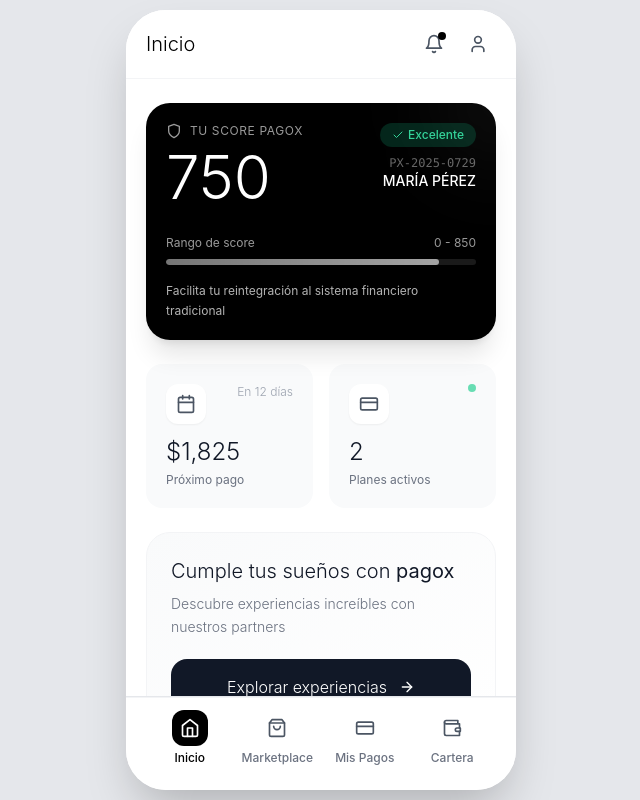
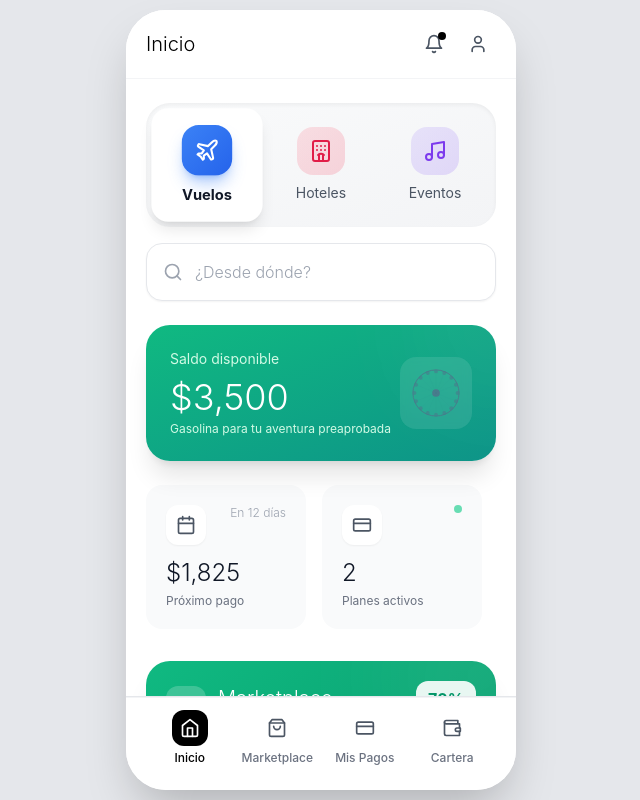
Before and after one commit to Rene-Nun/Pagox_proto_ux, a Next.js app: page / in a window 1280 px wide. Shown: the whole page, without its empty margins (319-959 px from the left). Built offline with nearby package versions, Linux system fonts and the light colour scheme.

Commit message:
Actualizar HomeScreen.tsx

```diff
--- a/app/components/screens/HomeScreen.tsx
+++ b/app/components/screens/HomeScreen.tsx
@@ -1,15 +1,45 @@
+import { useState, useRef } from 'react'
 import MobileContainer from '../MobileContainer'
 import Header from '../Header'
-import { Calendar, CreditCard, Check, ArrowRight, ChevronDown, Sparkles, Plane, Hotel, Music, Eye, EyeOff, TrendingUp, Shield, Zap, Target } from 'lucide-react'
-import { useState } from 'react'
+import TuristaLogo from '../TuristaLogo'
+import { Calendar, CreditCard, Plane, Hotel, Music, ArrowRight, Shield, Eye, EyeOff, ChevronDown, Sparkles, Search } from 'lucide-react'
 
 interface HomeScreenProps {
   onNavigate: (screen: string, tab?: string) => void
   activeTab: string
 }
 
+type TabType = 'flights' | 'hotels' | 'events'
+
 export default function HomeScreen({ onNavigate, activeTab }: HomeScreenProps) {
+  const [selectedTab, setSelectedTab] = useState<TabType>('flights')
   const [showPlans, setShowPlans] = useState(false)
+  const scrollRef = useRef<HTMLDivElement>(null)
+
+  const handleTabChange = (tab: TabType) => {
+    setSelectedTab(tab)
+  }
+
+  const handleSearchClick = () => {
+    if (selectedTab === 'flights') {
+      onNavigate('flightSearch')
+    } else if (selectedTab === 'hotels') {
+      onNavigate('hotelSearch')
+    } else if (selectedTab === 'events') {
+      onNavigate('partner')
+    }
+  }
+
+  const getSearchPlaceholder = () => {
+    switch (selectedTab) {
+      case 'flights':
+        return '¿Desde dónde?'
+      case 'hotels':
+        return 'Buscar hoteles'
+      case 'events':
+        return 'Buscar eventos'
+    }
+  }
 
   return (
     <MobileContainer className="bg-white">
@@ -18,53 +48,116 @@ export default function HomeScreen({ onNavigate, activeTab }: HomeScreenProps) {
       <div className="flex-1 overflow-y-auto">
         <div className="px-5 py-6 space-y-6">
 
-          {/* Score Pagox - Pasaporte Financiero Compacto */}
-          <div className="bg-black rounded-3xl p-5 shadow-xl relative overflow-hidden">
-            {/* Decorative Elements */}
-            <div className="absolute top-0 right-0 w-32 h-32 bg-white/5 rounded-full blur-2xl transform translate-x-16 -translate-y-16"></div>
+          {/* Hero Section con Tabs */}
+          <div className="space-y-4">
+            {/* Navigation Tabs - 3D Style */}
+            <div className="bg-gradient-to-br from-gray-50 to-gray-100 rounded-3xl p-2 shadow-inner">
+              <div className="grid grid-cols-3 gap-2">
+                {/* Vuelos Tab */}
+                <button
+                  onClick={() => handleTabChange('flights')}
+                  className={`relative py-4 rounded-2xl transition-all duration-300 ${
+                    selectedTab === 'flights'
+                      ? 'bg-white shadow-lg scale-105'
+                      : 'bg-transparent hover:bg-white/50'
+                  }`}
+                >
+                  <div className={`w-12 h-12 mx-auto mb-2 rounded-2xl flex items-center justify-center transition-all duration-300 ${
+                    selectedTab === 'flights'
+                      ? 'bg-gradient-to-br from-blue-500 to-blue-600 shadow-lg shadow-blue-500/40'
+                      : 'bg-gradient-to-br from-blue-400/20 to-blue-500/20'
+                  }`}>
+                    <Plane className={`w-6 h-6 ${selectedTab === 'flights' ? 'text-white' : 'text-blue-600'}`} />
+                  </div>
+                  <p className={`text-sm transition-all ${
+                    selectedTab === 'flights' ? 'font-bold text-gray-900' : 'font-normal text-gray-600'
+                  }`}>
+                    Vuelos
+                  </p>
+                </button>
 
-            <div className="relative">
-              <div className="flex justify-between items-start mb-4">
-                <div>
-                  <div className="flex items-center gap-2 mb-2">
-                    <Shield className="w-4 h-4 text-white/60" />
-                    <p className="text-white/60 text-xs uppercase tracking-wider">Tu score pagox</p>
+                {/* Hoteles Tab */}
+                <button
+                  onClick={() => handleTabChange('hotels')}
+                  className={`relative py-4 rounded-2xl transition-all duration-300 ${
+                    selectedTab === 'hotels'
+                      ? 'bg-white shadow-lg scale-105'
+                      : 'bg-transparent hover:bg-white/50'
+                  }`}
+                >
+                  <div className={`w-12 h-12 mx-auto mb-2 rounded-2xl flex items-center justify-center transition-all duration-300 ${
+                    selectedTab === 'hotels'
+                      ? 'bg-gradient-to-br from-rose-500 to-rose-600 shadow-lg shadow-rose-500/40'
+                      : 'bg-gradient-to-br from-rose-400/20 to-rose-500/20'
+                  }`}>
+                    <Hotel className={`w-6 h-6 ${selectedTab === 'hotels' ? 'text-white' : 'text-rose-600'}`} />
                   </div>
-                  <h1 className="text-6xl font-light text-white mb-3">750</h1>
-                </div>
+                  <p className={`text-sm transition-all ${
+                    selectedTab === 'hotels' ? 'font-bold text-gray-900' : 'font-normal text-gray-600'
+                  }`}>
+                    Hoteles
+                  </p>
+                </button>
 
-                <div className="text-right">
-                  <div className="bg-emerald-500/20 px-3 py-1 rounded-full mb-2">
-                    <span className="text-emerald-400 text-xs font-medium flex items-center gap-1">
-                      <Check className="w-3 h-3" />
-                      Excelente
-                    </span>
+                {/* Eventos Tab */}
+                <button
+                  onClick={() => handleTabChange('events')}
+                  className={`relative py-4 rounded-2xl transition-all duration-300 ${
+                    selectedTab === 'events'
+                      ? 'bg-white shadow-lg scale-105'
+                      : 'bg-transparent hover:bg-white/50'
+                  }`}
+                >
+                  <div className={`w-12 h-12 mx-auto mb-2 rounded-2xl flex items-center justify-center transition-all duration-300 ${
+                    selectedTab === 'events'
+                      ? 'bg-gradient-to-br from-violet-500 to-violet-600 shadow-lg shadow-violet-500/40'
+                      : 'bg-gradient-to-br from-violet-400/20 to-violet-500/20'
+                  }`}>
+                    <Music className={`w-6 h-6 ${selectedTab === 'events' ? 'text-white' : 'text-violet-600'}`} />
                   </div>
-                  <p className="text-white/40 text-xs font-mono">PX-2025-0729</p>
-                  <p className="text-white text-sm font-medium">MARÍA PÉREZ</p>
-                </div>
+                  <p className={`text-sm transition-all ${
+                    selectedTab === 'events' ? 'font-bold text-gray-900' : 'font-normal text-gray-600'
+                  }`}>
+                    Eventos
+                  </p>
+                </button>
               </div>
+            </div>
 
-              {/* Score Range */}
-              <div className="space-y-2 mb-4">
-                <div className="flex items-center justify-between">
-                  <span className="text-white/60 text-xs">Rango de score</span>
-                  <span className="text-white/60 text-xs">0 - 850</span>
-                </div>
-                <div className="flex-1 h-1.5 bg-white/10 rounded-full overflow-hidden">
-                  <div className="h-full bg-gradient-to-r from-white/40 to-white/60 rounded-full transition-all duration-500" style={{ width: '88%' }}></div>
-                </div>
+            {/* Search Bar */}
+            <button
+              onClick={handleSearchClick}
+              className="w-full bg-white rounded-2xl p-4 shadow-sm border border-gray-200 hover:shadow-md transition-all flex items-center gap-3"
+            >
+              <Search className="w-5 h-5 text-gray-400" />
+              <span className="text-gray-400 font-light">{getSearchPlaceholder()}</span>
+            </button>
+          </div>
+
+          {/* Saldo con Logo Turista */}
+          <div className="bg-gradient-to-br from-emerald-500 to-teal-600 rounded-3xl p-6 shadow-xl relative overflow-hidden">
+            <div className="absolute top-0 right-0 w-32 h-32 bg-white/10 rounded-full blur-3xl transform translate-x-16 -translate-y-16"></div>
+
+            <div className="relative flex items-center justify-between">
+              <div>
+                <p className="text-emerald-100 text-sm mb-2">Saldo disponible</p>
+                <h2 className="text-4xl font-light text-white mb-1">$3,500</h2>
+                <p className="text-emerald-100 text-xs">Gasolina para tu aventura preaprobada</p>
               </div>
-
-              <p className="text-white/70 text-xs leading-relaxed">
-                Facilita tu reintegración al sistema financiero tradicional
-              </p>
+              <div className="bg-white/10 backdrop-blur-sm rounded-2xl p-3">
+                <TuristaLogo size={48} />
+              </div>
             </div>
           </div>
 
-          {/* Quick Stats */}
-          <div className="grid grid-cols-2 gap-4">
-            <div className="bg-gray-50 rounded-2xl p-5 hover:shadow-md transition-all duration-300">
+          {/* Stats Carousel */}
+          <div
+            ref={scrollRef}
+            className="flex gap-4 overflow-x-auto pb-2 snap-x snap-mandatory scrollbar-hide"
+            style={{ scrollbarWidth: 'none', msOverflowStyle: 'none' }}
+          >
+            {/* Card 1: Próximo pago */}
+            <div className="min-w-[160px] bg-gray-50 rounded-2xl p-5 hover:shadow-md transition-all snap-start">
               <div className="flex justify-between items-start mb-3">
                 <div className="w-10 h-10 bg-white rounded-xl flex items-center justify-center shadow-sm">
                   <Calendar className="w-5 h-5 text-gray-600" />
@@ -75,7 +168,8 @@ export default function HomeScreen({ onNavigate, activeTab }: HomeScreenProps) {
               <p className="text-xs text-gray-500">Próximo pago</p>
             </div>
 
-            <div className="bg-gray-50 rounded-2xl p-5 hover:shadow-md transition-all duration-300">
+            {/* Card 2: Planes activos */}
+            <div className="min-w-[160px] bg-gray-50 rounded-2xl p-5 hover:shadow-md transition-all snap-start">
               <div className="flex justify-between items-start mb-3">
                 <div className="w-10 h-10 bg-white rounded-xl flex items-center justify-center shadow-sm">
                   <CreditCard className="w-5 h-5 text-gray-600" />
@@ -85,26 +179,23 @@ export default function HomeScreen({ onNavigate, activeTab }: HomeScreenProps) {
               <p className="text-2xl font-light text-gray-900 mb-1">2</p>
               <p className="text-xs text-gray-500">Planes activos</p>
             </div>
+
+            {/* Card 3: Score Pagox */}
+            <div className="min-w-[160px] bg-gradient-to-br from-gray-900 to-gray-800 rounded-2xl p-5 hover:shadow-md transition-all snap-start">
+              <div className="flex justify-between items-start mb-3">
+                <div className="w-10 h-10 bg-white/10 backdrop-blur rounded-xl flex items-center justify-center">
+                  <Shield className="w-5 h-5 text-white" />
+                </div>
+                <div className="bg-emerald-500/20 px-2 py-0.5 rounded-full">
+                  <span className="text-emerald-400 text-xs font-medium">★</span>
+                </div>
+              </div>
+              <p className="text-2xl font-light text-white mb-1">750</p>
+              <p className="text-xs text-white/60">Score Pagox</p>
+            </div>
           </div>
 
-          {/* Partner CTA */}
-          <div className="bg-gradient-to-br from-gray-50 to-white rounded-3xl p-6 border border-gray-100">
-            <h2 className="text-xl font-light text-gray-900 mb-2">
-              Cumple tus sueños con <span className="font-normal">pagox</span>
-            </h2>
-            <p className="text-gray-500 text-sm font-light mb-5 leading-relaxed">
-              Descubre experiencias increíbles con nuestros partners
-            </p>
-            <button
-              onClick={() => onNavigate('partner')}
-              className="w-full bg-gray-900 text-white py-4 rounded-2xl font-light flex items-center justify-center gap-3 hover:bg-gray-800 transition-all duration-300 group"
-            >
-              Explorar experiencias
-              <ArrowRight className="w-4 h-4 group-hover:translate-x-1 transition-transform" />
-            </button>
-          </div>
-
-          {/* Marketplace - Verde Esmeralda Statement */}
+          {/* Marketplace - Verde Esmeralda */}
           <div className="relative bg-gradient-to-br from-emerald-500 to-emerald-600 rounded-3xl p-5 overflow-hidden shadow-xl">
             <div className="absolute top-0 right-0 w-40 h-40 bg-white/10 rounded-full blur-3xl transform translate-x-16 -translate-y-16"></div>
 
@@ -115,9 +206,7 @@ export default function HomeScreen({ onNavigate, activeTab }: HomeScreenProps) {
                     <Sparkles className="w-5 h-5 text-white" />
                   </div>
                   <div>
-                    <h3 className="text-xl font-light text-white">
-                      Marketplace
-                    </h3>
+                    <h3 className="text-xl font-light text-white">Marketplace</h3>
                     <p className="text-emerald-100 text-xs">Las mejores ofertas</p>
                   </div>
                 </div>
@@ -155,7 +244,7 @@ export default function HomeScreen({ onNavigate, activeTab }: HomeScreenProps) {
             </div>
           </div>
 
-          {/* Active Plans - Con ojo realista */}
+          {/* Active Plans */}
           <div className="bg-white rounded-3xl border border-gray-200 overflow-hidden shadow-sm">
             <button
               onClick={() => setShowPlans(!showPlans)}
@@ -246,6 +335,12 @@ export default function HomeScreen({ onNavigate, activeTab }: HomeScreenProps) {
 
         </div>
       </div>
+
+      <style jsx>{`
+        .scrollbar-hide::-webkit-scrollbar {
+          display: none;
+        }
+      `}</style>
     </MobileContainer>
   )
 }
```
